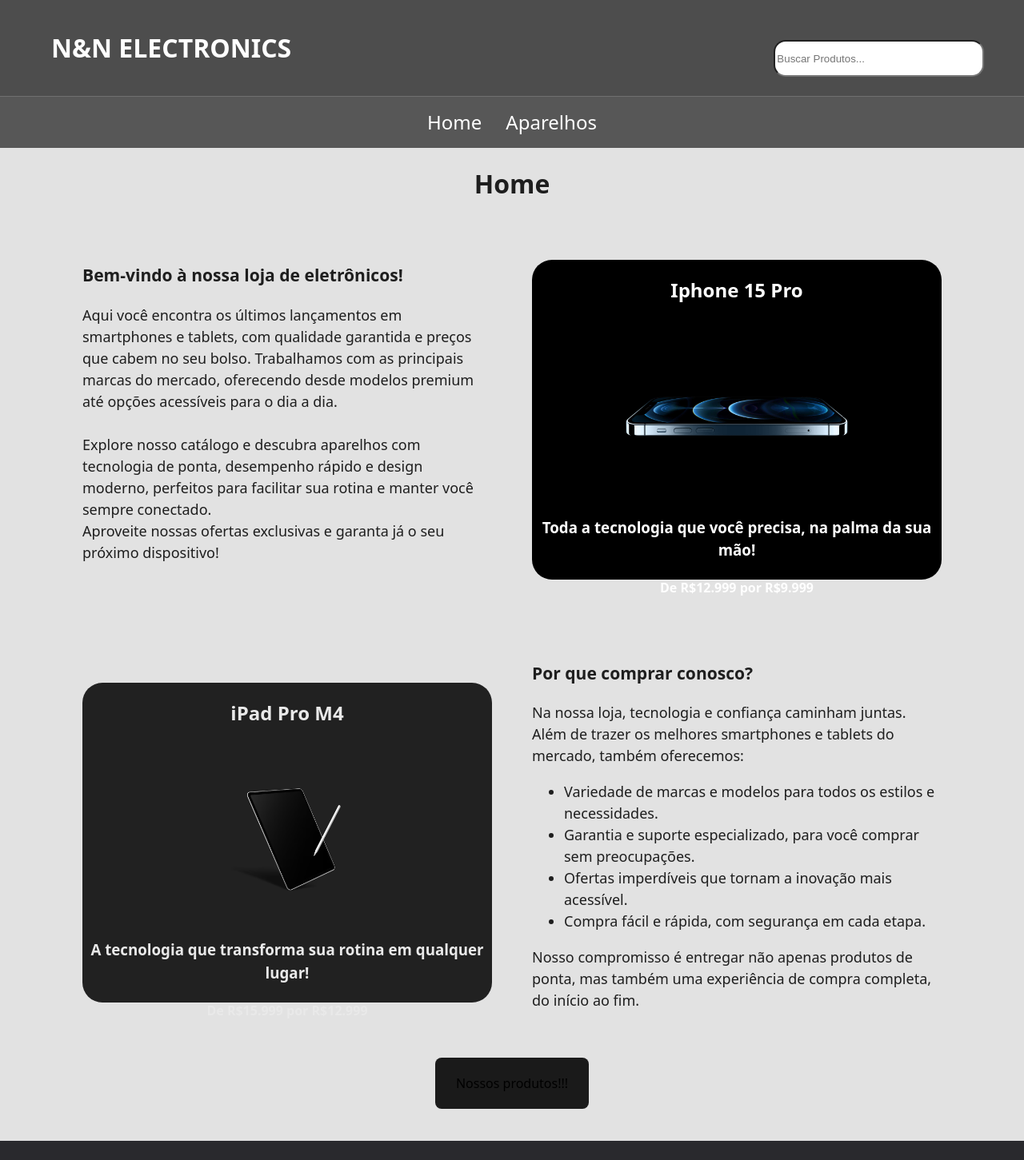
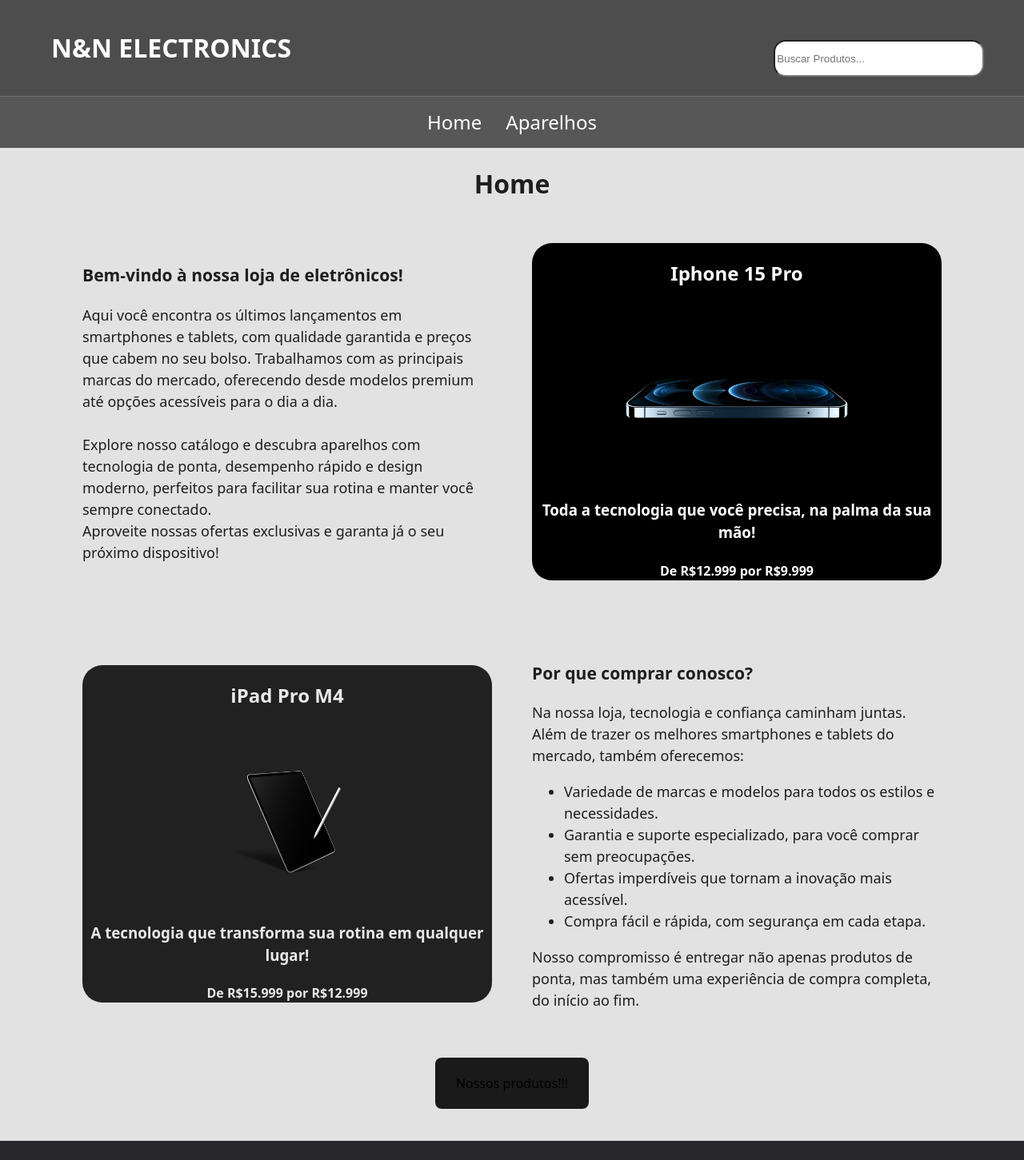
Before and after one commit to nfreitas2000/CP1_Sem2_FrontEnd, a React (Vite) app: page / in a window 1280 px wide. Shown: the top 1451 px of the page at 80% size. Built offline with nearby package versions, Linux system fonts and the light colour scheme.

Commit message:
Update home.css

```diff
--- a/src/routes/Home/home.css
+++ b/src/routes/Home/home.css
@@ -8,7 +8,7 @@
 }
 
 .bloco2{
-    height: 50vh;
+    min-height: 50vh;
     width: 40vw;
     background-color: black;
     border-radius: 25px;
@@ -21,7 +21,7 @@
 }
 
 .bloco4{
-    height: 50vh;
+    min-height: 50vh;
     width: 40vw;
     background-color: #212121;
     border-radius: 25px;
```
